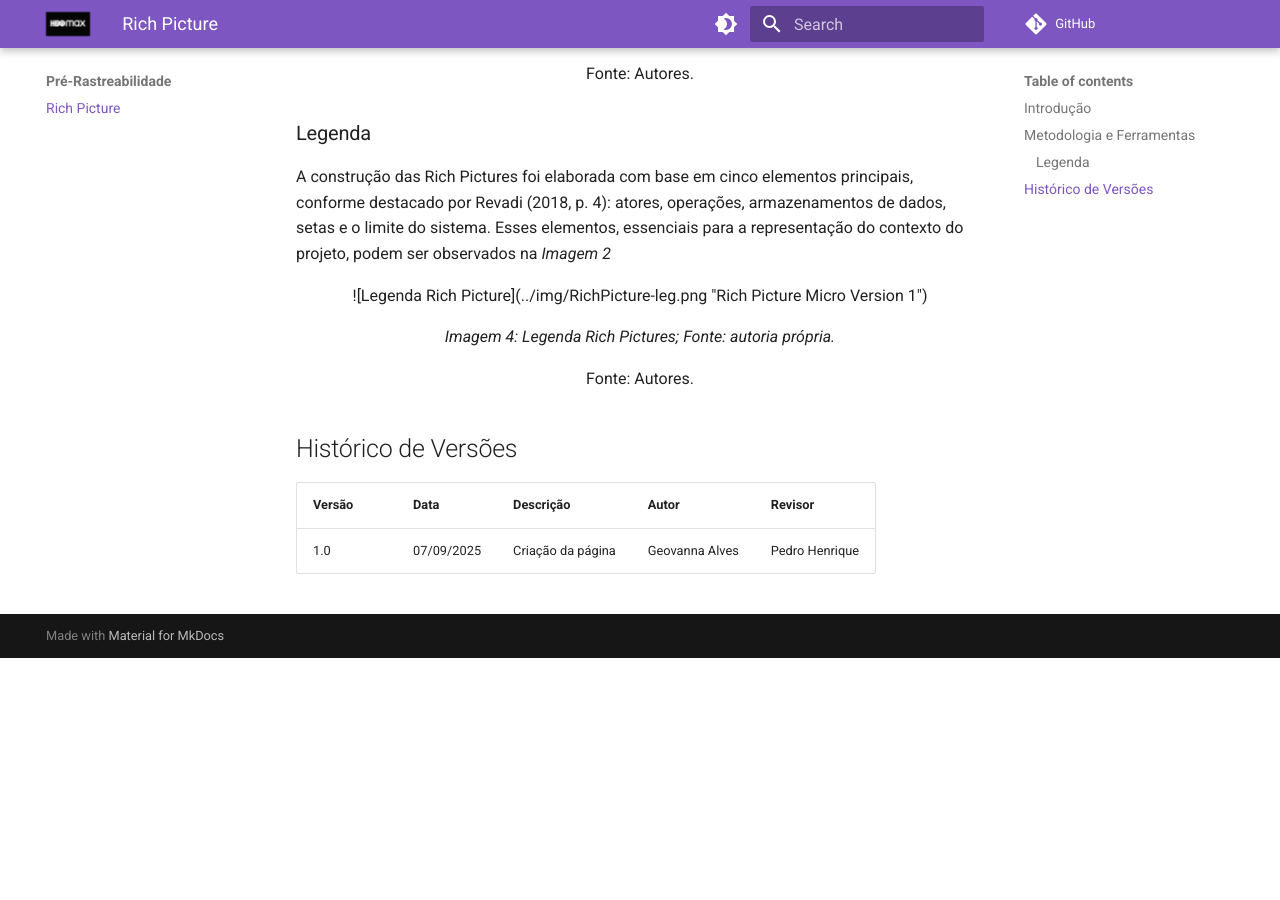
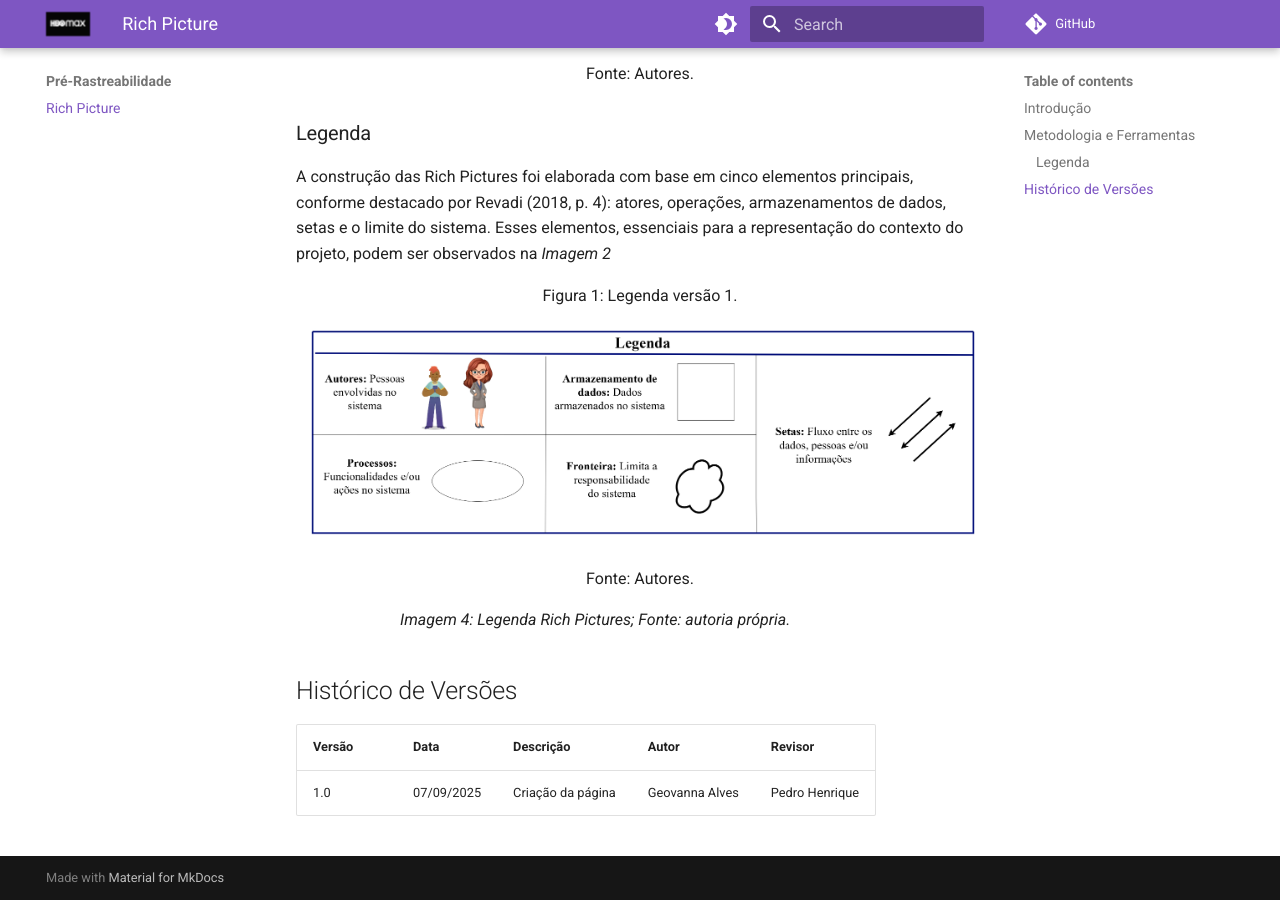
Before and after one commit to Requisitos-de-Software/2025.2-Grupo05, an MkDocs documentation site: the page built from docs/Pré-Rastriabilidade/Rich-picture.md, in a window 1280 px wide and 900 px high, scrolled down 1266 px. Built offline with MkDocs 1.6.1 and Material for MkDocs 9.7.7, drawn with Linux system fonts in a browser that asks for light colours; comment, search, counter and statistics services are not loaded; before the commit the page ends 1924 px from its top, so only the background shows below that.

Commit message:
Atualizando rich-picture

```diff
--- a/docs/Pré-Rastriabilidade/Rich-picture.md
+++ b/docs/Pré-Rastriabilidade/Rich-picture.md
@@ -19,15 +19,19 @@ A ferramenta Draw.io foi fundamental para a elaboração de elementos visuais-ch
 
 A construção das Rich Pictures foi elaborada com base em cinco elementos principais, conforme destacado por Revadi (2018, p. 4): atores, operações, armazenamentos de dados, setas e o limite do sistema. Esses elementos, essenciais para a representação do contexto do projeto, podem ser observados na *Imagem 2*
 
-<center>
 
-![Legenda Rich Picture](../img/RichPicture-leg.png "Rich Picture Micro Version 1")
+<font size="3"><p style="text-align: center">Figura 1: Legenda versão 1.</p></font>
+
+![Legendav1](../img/RichPicture-leg.png)
+
+<font size="3"><p style="text-align: center">Fonte: Autores.</p></font>
+
+
 
 <figcaption>Imagem 4: Legenda Rich Pictures; Fonte: autoria própria.</figcaption>
 
-</center>
 
-<font size="3"><p style="text-align: center">Fonte: Autores.</p></font>
+
 
 
 ## Histórico de Versões
```
